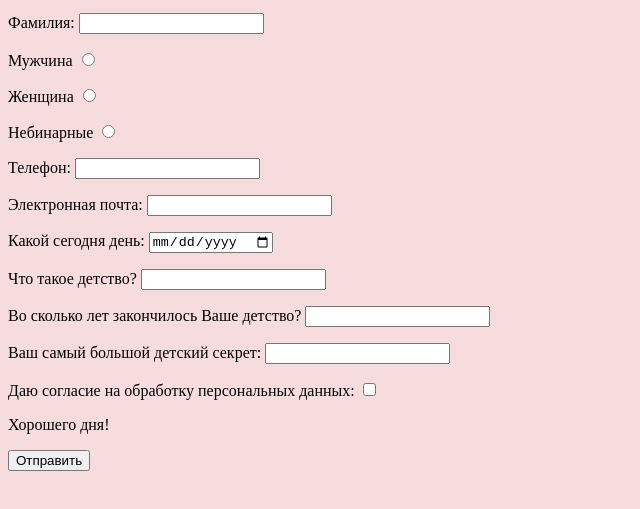
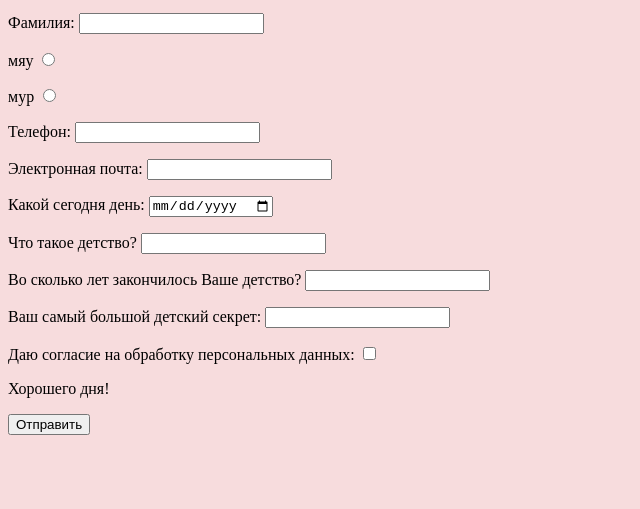
Before and after one commit to lizameow/hse, a plain HTML site: page кр1/page5.html in a window 1280 px wide. Shown: the part 221-730 px from the top of the page, without its empty margins (0-640 px from the left). Drawn offline with Linux system fonts and the light colour scheme.

Commit message:
Update page5.html

```diff
--- a/кр1/page5.html
+++ b/кр1/page5.html
@@ -16,9 +16,8 @@
  <form action="" id="UserEnter" name="UserEnter" target="_blank">
     <p>Имя: <input type="Text" name="first_name" size=20  value=""></p>
     <p>Фамилия: <input type="Text" name="last_name" size=20  value=""></p>
-    <p>Мужчина <input type = "radio" name = "sex" value = "male"></p>
-    <p>Женщина <input type = "radio" name = "sex" value = "female"> </p>
-    <p>Небинарные <input type = "radio" name = "sex" value = "non-binary"> </p>
+    <p>мяу <input type = "radio" name = "sex" value = "male"></p>
+    <p>мур <input type = "radio" name = "sex" value = "female"> </p>
     <p>Телефон: <input type="Number" name="number" size=20 value=""></p>
     <p>Электронная почта: <input type="Text" name="mail" size=20  value=""></p>
     <p>Какой сегодня день: <input type="date" name="date" size="20" value=""></p>
```
